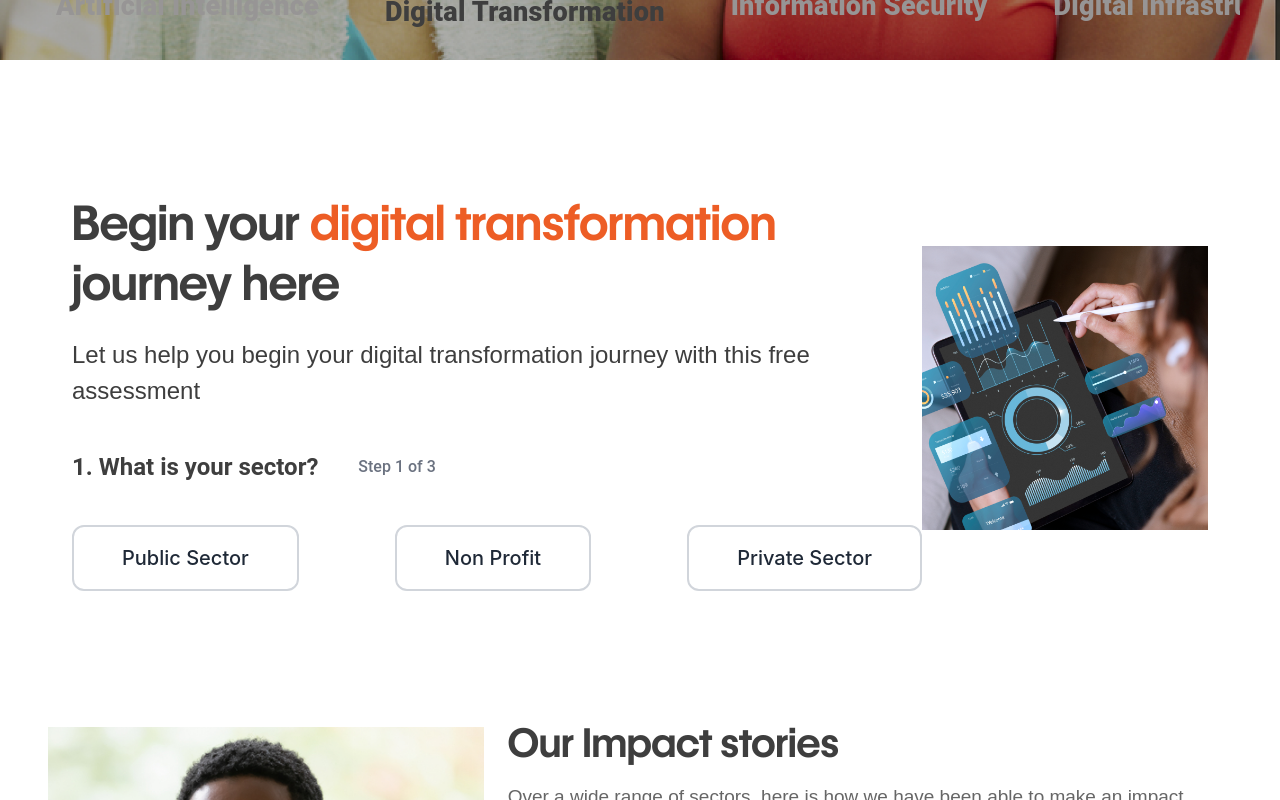
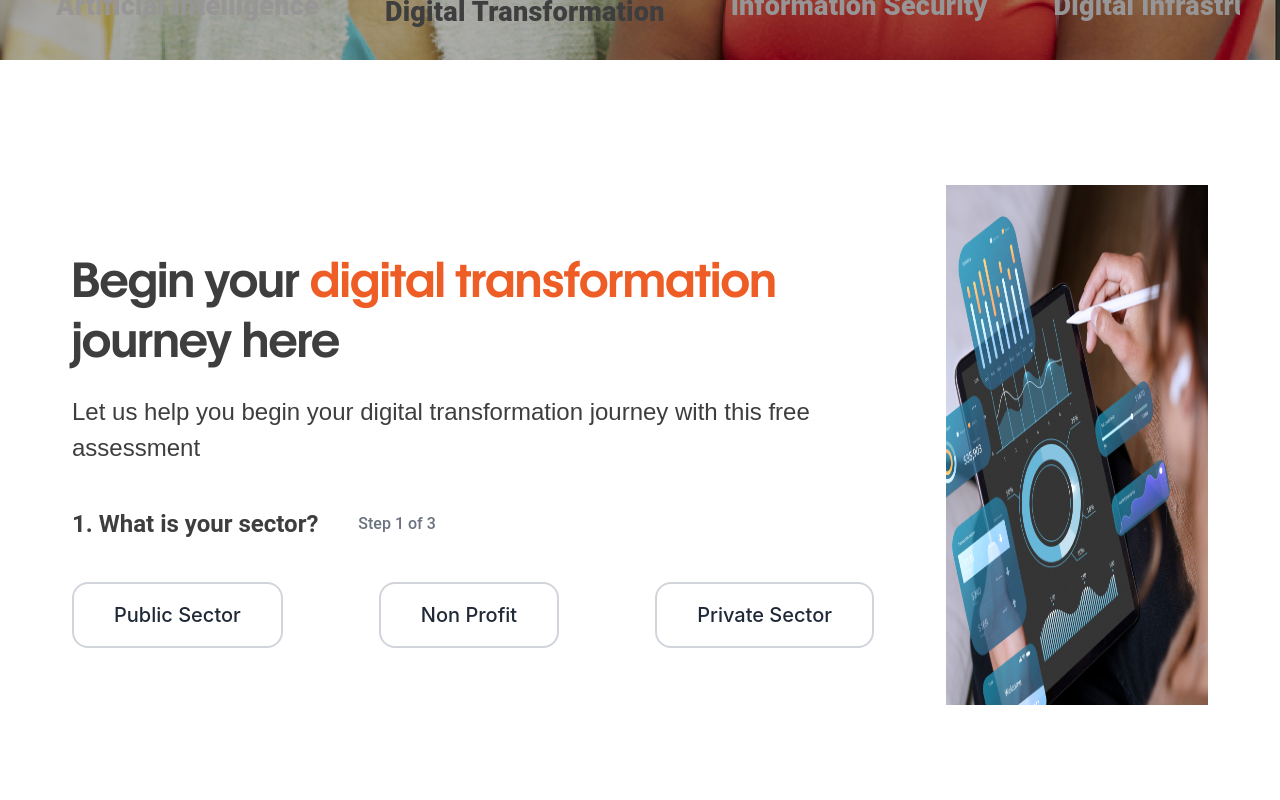
Before and after one commit to joy0796/TECHSPECIALIST, a Next.js app: page / in a window 1280 px wide. Shown: the part 740-1540 px from the top of the page. Built offline with nearby package versions, Linux system fonts and the light colour scheme.

Commit message:
fixed errors

```diff
--- a/src/app/components/digitalTransformation.tsx
+++ b/src/app/components/digitalTransformation.tsx
@@ -39,7 +39,7 @@ export default function DigitalTransformationSection() {
   return (
     <section className="flex  w-[95%] flex-col items-center justify-between  pt-12 pb-24 gap-10 mx-auto px-4 md:px-10">
       {step === 1 && (
-        <div className="flex flex-col-reverse lg:flex-row items-center justify-between w-full">
+        <div className="flex flex-col-reverse lg:flex-row items-center justify-between w-full gap-6 md:gap-[4.5rem]">
           <div
             className=" w-full text-center lg:text-left"
             data-aos="fade-up"
@@ -63,7 +63,7 @@ export default function DigitalTransformationSection() {
                 <button
                   key={sector}
                   onClick={() => sector === "Public Sector" && setStep(2)}
-                  className="px-12 py-4 border-2 border-gray-300 rounded-xl text-gray-800 font-[500] hover:bg-[#ED5D25] hover:text-white transition whitespace-nowrap text-[18px] md:text-[20px] font-inter"
+                  className="px-10 py-4 border-2 border-gray-300 rounded-2xl text-gray-800 font-[500] hover:bg-[#ED5D25] hover:text-white transition whitespace-nowrap text-[18px] md:text-[20px] font-inter"
                 >
                   {sector}
                 </button>
@@ -80,9 +80,9 @@ export default function DigitalTransformationSection() {
             <Image
               src="/digitalimg.png"
               alt="Digital transformation illustration"
-              width={400}
+              width={600}
               height={600}
-              className="w-full h-auto"
+              className="w-full h-[520px] md:w-[536px]"
             />
           </div>
         </div>
```
